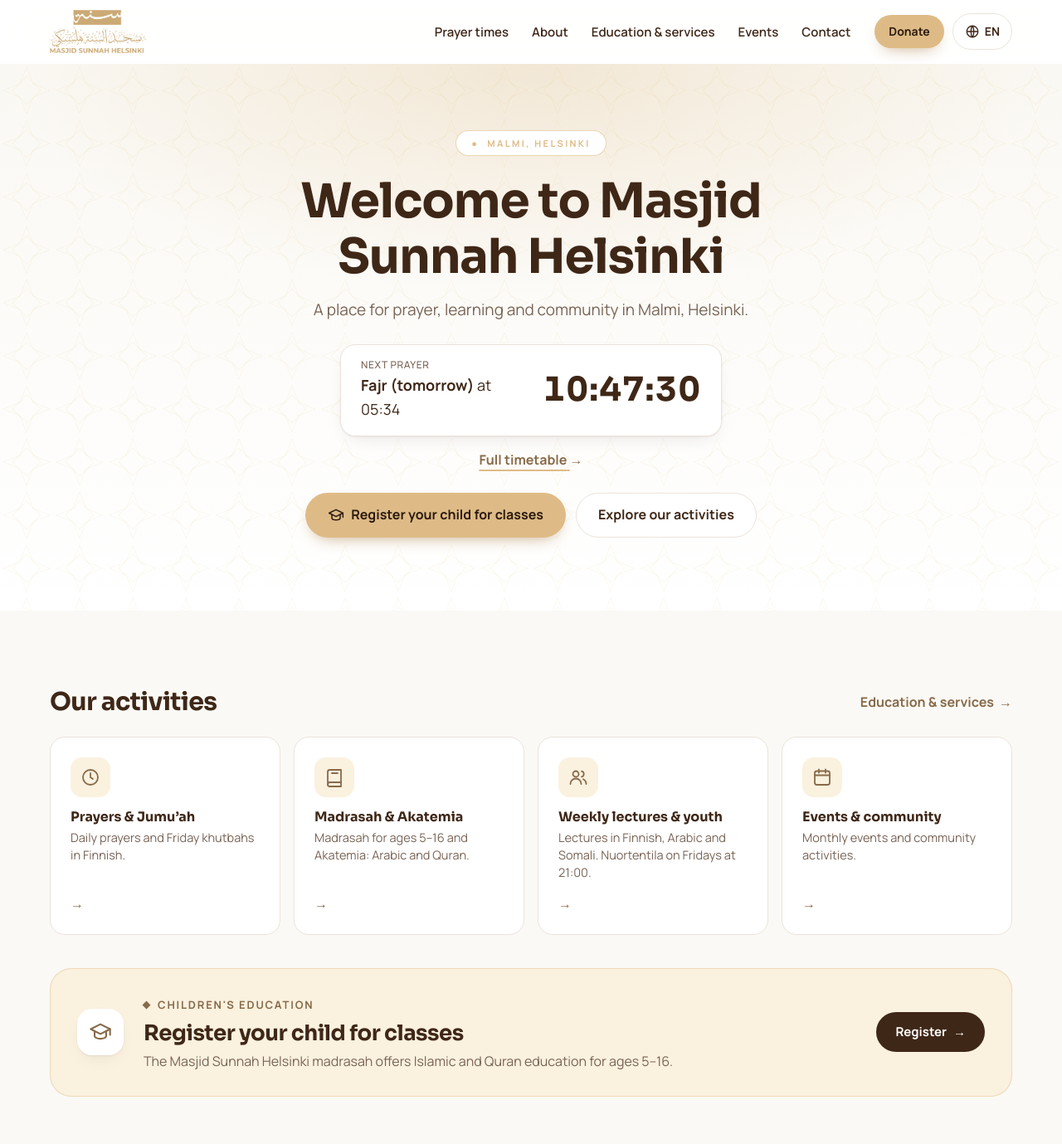
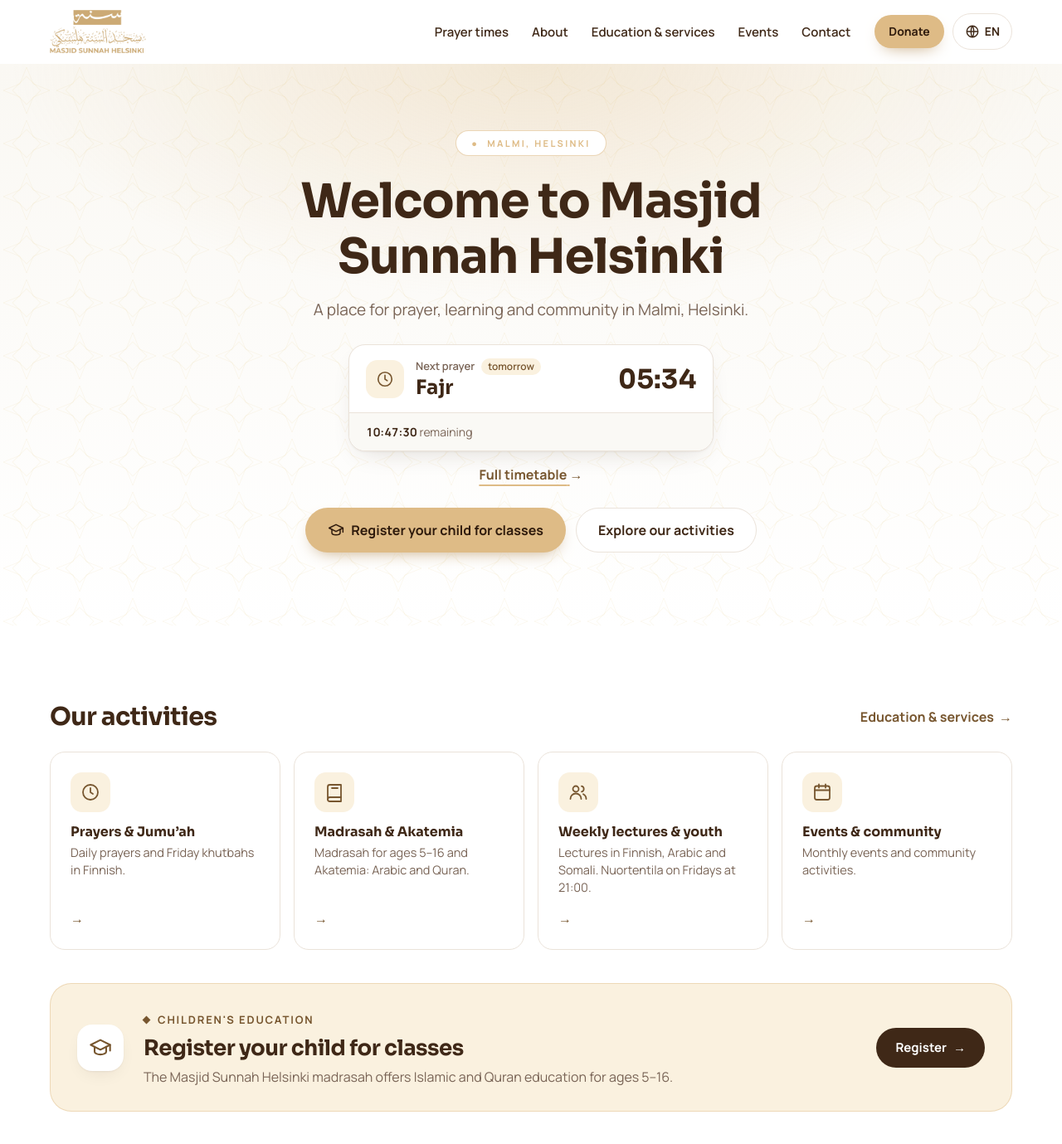
Before and after one commit to suomen-moskeijat/Masjid-sunnah, a Jekyll site: the page built from uusi-v1/index.html, in a window 1280 px wide and 1400 px high. Shown: the top 1379 px of the window at 83% size. Built offline with Jekyll 4.4.1, drawn with Linux system fonts in a browser that asks for light colours.

Commit message:
uusi-v1: seuraavan rukouksen kortti selkeämmäksi, värit Lovable-sivulta
Kortissa tärkein isoimpana: rukouksen nimi ja kellonaika samalla
rivillä kelloikonin kanssa; alarivillä jäljellä oleva aika ja iqamah.
Huomenna-merkki illalla, Jumu'a perjantaina. Koko uusi-v1:n värit
masjidsunna.lovable.app:n arvoista (oklch). Korjattu orvoksi jäänyt
CSS-sääntö, joka rikkoi Koko aikataulu -linkin tyylin.

Co-Authored-By: Claude Opus 5.5 <noreply@anthropic.com>
Claude-Session: https://claude.ai/code/session_01Fn78vEnHGTYfe1exjJd3xJ

```diff
--- a/assets/css/uusi-v1.css
+++ b/assets/css/uusi-v1.css
@@ -492,17 +492,6 @@ body.on-valikko .u-pikanapit { display: none; }
 html[lang="ar"] .u-alku__tunniste { letter-spacing: 0; font-size: 14px; }
 .u-alku h1 { margin: 0 auto; max-width: 14em; font-size: clamp(32px, 8.4vw, 58px); color: var(--paa); text-wrap: balance; }
 .u-alku__esittely { margin: 14px auto 0; max-width: 34em; font-size: clamp(16px, 2.4vw, 19px); color: var(--hieno); text-wrap: balance; }
-
-.u-alku__laskuri {
-  display: grid; grid-template-columns: auto auto; align-items: center; gap: 2px 28px; margin-top: 26px;
-  padding: 16px 24px; background: var(--pinta); border: 1px solid var(--raja); border-radius: 18px; box-shadow: var(--varjo-1); text-align: start;
-}
-.u-alku__laskuri p { margin: 0; }
-.u-alku__otsikko { grid-column: 1; font: 500 13px/1.3 var(--ft); letter-spacing: .08em; text-transform: uppercase; color: var(--hieno); }
-html[lang="ar"] .u-alku__otsikko { letter-spacing: 0; font-size: 14px; }
-.u-alku__nimi { grid-column: 1; font-size: 18px; color: var(--paa); }
-.u-alku__nimi strong { font-weight: 800; }
-.u-alku__aika { grid-column: 2; grid-row: 1 / span 2; font: 700 clamp(30px, 8vw, 40px)/1 var(--fo); font-variant-numeric: tabular-nums; letter-spacing: .02em; color: var(--paa); }
 .u-alku__aikataulu { display: inline-flex; align-items: center; gap: 6px; min-height: 44px; margin-top: 6px; font-weight: 700; color: var(--kulta-teksti); text-decoration: underline; text-decoration-color: var(--kulta); text-decoration-thickness: 2px; text-underline-offset: 6px; }
 
 .u-alku__napit { display: grid; gap: 12px; width: min(100%, 360px); margin-top: 18px; }
@@ -510,17 +499,8 @@ html[lang="ar"] .u-alku__otsikko { letter-spacing: 0; font-size: 14px; }
 @media (min-width: 640px) { .u-alku__napit { display: flex; width: auto; justify-content: center; } .u-alku__napit .u-nappi { width: auto; } }
 @media (min-width: 1024px) { .u-alku__sisalto { padding-block: 80px 88px; } }
 .u-nappi--iso { min-height: 54px; padding: 14px 26px; font-size: 16px; }
-.u-alku__laskuri { grid-template-columns: minmax(0, 1fr) auto; width: min(100%, 460px); gap: 2px 16px; }
-.u-alku__otsikko { font-size: 12px; letter-spacing: .05em; white-space: nowrap; }
-.u-alku__nimi strong { white-space: nowrap; }
-.u-alku__aika { font-size: clamp(28px, 7.4vw, 40px); }
 .u-alku__aikataulu .u-flip { display: inline-block; text-decoration: none; }
 .u-alku__aikataulu { display: inline-block; line-height: 44px; }
-.u-alku__nimi strong { white-space: normal; }
-@media (max-width: 379px) {
-  .u-alku__laskuri { grid-template-columns: minmax(0, 1fr); }
-  .u-alku__aika { grid-column: 1; grid-row: auto; margin-top: 6px !important; }
-}
 
 
 /* Aloitusnäyttö puhelimella tiiviimmin */
@@ -529,7 +509,6 @@ html[lang="ar"] .u-alku__otsikko { letter-spacing: 0; font-size: 14px; }
   .u-alku__tunniste { margin-bottom: 16px; }
   .u-alku h1 { font-size: clamp(28px, 7.6vw, 40px); }
   .u-alku__esittely { margin-top: 10px; font-size: 16px; }
-  .u-alku__laskuri { margin-top: 22px; }
   .u-alku__napit { margin-top: 18px; }
 }
 
@@ -544,3 +523,33 @@ html[lang="ar"] .u-alku__otsikko { letter-spacing: 0; font-size: 14px; }
   border-bottom: 0;
 }
 .u-alku::before { content: none; }
+
+
+/* ---------- Värit kuten masjidsunna.lovable.app ---------- */
+:root:root {
+  --paa: oklch(30% .045 55); --paa-tumma: oklch(24% .04 55); --teksti: oklch(30% .045 55);
+  --kulta: oklch(81% .08 78); --kulta-vaalea: oklch(96% .025 82); --kulta-teksti: oklch(48% .07 70);
+  --tausta: oklch(100% 0 0); --pinta: oklch(100% 0 0); --kerma: oklch(98.1% .005 85);
+  --raja: oklch(92% .015 70); --hieno: oklch(52% .035 55);
+}
+
+/* ---------- Seuraava rukous: mikä ja milloin isolla, lisätiedot pienempinä ---------- */
+.u-seur {
+  width: min(100%, 440px); margin-top: 26px; text-align: start;
+  background: var(--pinta); border: 1px solid var(--raja); border-radius: 20px;
+  box-shadow: 0 1px 2px oklch(30% .045 55 / .05), 0 12px 32px -16px oklch(30% .045 55 / .22);
+}
+.u-seur p { margin: 0; }
+.u-seur__yla { display: flex; align-items: center; gap: 14px; padding: 16px 20px; }
+.u-seur__ikoni { display: grid; place-items: center; flex: none; width: 46px; height: 46px; border-radius: 14px; background: var(--kulta-vaalea); color: var(--kulta-teksti); }
+.u-seur__teksti { flex: 1; min-width: 0; }
+.u-seur__otsikko { display: flex; flex-wrap: wrap; align-items: center; gap: 4px 8px; font: 600 13px/1.3 var(--ft); color: var(--hieno); }
+.u-seur__huomenna { padding: 2px 8px; border-radius: 999px; background: var(--kulta-vaalea); color: var(--kulta-teksti); font-size: 12px; }
+.u-seur__huomenna[hidden] { display: none; }
+.u-seur__nimi { margin-top: 2px !important; font: 700 24px/1.15 var(--fo); color: var(--paa); overflow-wrap: anywhere; }
+.u-seur__klo { flex: none; font: 700 32px/1 var(--fo); font-variant-numeric: tabular-nums; letter-spacing: -.01em; color: var(--paa); }
+.u-seur__ala { display: flex; flex-wrap: wrap; justify-content: space-between; align-items: center; gap: 4px 16px; padding: 11px 20px; border-top: 1px solid var(--raja); border-radius: 0 0 20px 20px; background: var(--kerma); font-size: 14px; color: var(--hieno); }
+.u-seur__jaljella [data-laskuri-jaljella] { font-weight: 700; font-variant-numeric: tabular-nums; color: var(--paa); }
+.u-seur__iqamah b { font-weight: 700; color: var(--paa); }
+.u-seur__iqamah[hidden] { display: none; }
+@media (max-width: 359px) { .u-seur__yla { gap: 10px; padding: 14px 14px; } .u-seur__ikoni { width: 38px; height: 38px; } .u-seur__klo { font-size: 26px; } .u-seur__nimi { font-size: 21px; } .u-seur__ala { padding-inline: 14px; } }
--- a/assets/js/uusi-v1.js
+++ b/assets/js/uusi-v1.js
@@ -232,10 +232,14 @@
       rk.querySelector('[data-rk-palkki]').style.width = (osuus * 100).toFixed(1) + '%';
     });
     // Etusivun aloitusnäytön laskuri
+    var iqa = !s.huomenna && nykytila.tanaan.iqamah ? nykytila.tanaan.iqamah[s.nimi] : null;
     kaikki('[data-laskuri]').forEach(function (l) {
-      l.querySelector('[data-laskuri-nimi]').textContent = nimi;
-      l.querySelector('[data-laskuri-klo]').textContent = N().klo + ' ' + aika(s.aika);
+      l.querySelector('[data-laskuri-nimi]').textContent = rukousNimi(s.nimi, !s.huomenna && nykytila.tanaan.jumua);
+      var hm = l.querySelector('[data-laskuri-huomenna]'); hm.hidden = !s.huomenna; hm.textContent = N().huomenna;
+      l.querySelector('[data-laskuri-aika]').textContent = aika(s.aika);
       l.querySelector('[data-laskuri-jaljella]').textContent = kesto(s.aika - nyt);
+      var iq = l.querySelector('[data-laskuri-iqamah]'); iq.hidden = !iqa;
+      if (iqa) l.querySelector('[data-laskuri-iqamah-aika]').textContent = aika(iqa);
     });
   }
 
--- a/uusi-v1/index.html
+++ b/uusi-v1/index.html
@@ -12,10 +12,19 @@ rukousajat: true
     <h1>{% if m.hero_otsikko %}{% include kt.html arvo=m.hero_otsikko %}{% else %}{% include nimi.html moskeija=m %}{% endif %}</h1>
     {% if m.esittely %}<p class="u-alku__esittely">{% include kt.html arvo=m.esittely %}</p>{% endif %}
 
-    <div class="u-alku__laskuri" data-laskuri>
-      <p class="u-alku__otsikko">{% include k.html a="seuraava_rukous" %}</p>
-      <p class="u-alku__nimi"><strong data-laskuri-nimi>&nbsp;</strong> <span data-laskuri-klo></span></p>
-      <p class="u-alku__aika" data-laskuri-jaljella dir="ltr">--:--:--</p>
+    <div class="u-seur" data-laskuri>
+      <div class="u-seur__yla">
+        <span class="u-seur__ikoni" aria-hidden="true">{% include ikoni.html nimi="kello" koko=22 %}</span>
+        <div class="u-seur__teksti">
+          <p class="u-seur__otsikko">{% include k.html a="seuraava_rukous" %} <span class="u-seur__huomenna" data-laskuri-huomenna hidden></span></p>
+          <p class="u-seur__nimi" data-laskuri-nimi>&nbsp;</p>
+        </div>
+        <p class="u-seur__klo" data-laskuri-aika dir="ltr">--:--</p>
+      </div>
+      <div class="u-seur__ala">
+        <p class="u-seur__jaljella"><span data-laskuri-jaljella dir="ltr">--:--:--</span> {% include k.html a="jaljella" %}</p>
+        <p class="u-seur__iqamah" data-laskuri-iqamah hidden>{% include k.html a="iqamah" %} <b data-laskuri-iqamah-aika dir="ltr"></b></p>
+      </div>
     </div>
     <a class="u-alku__aikataulu" href="{{ '/uusi-v1/rukousajat/' | relative_url }}">{% include k.html a="koko_aikataulu" %} <span class="u-flip" aria-hidden="true">→</span></a>
 
```
